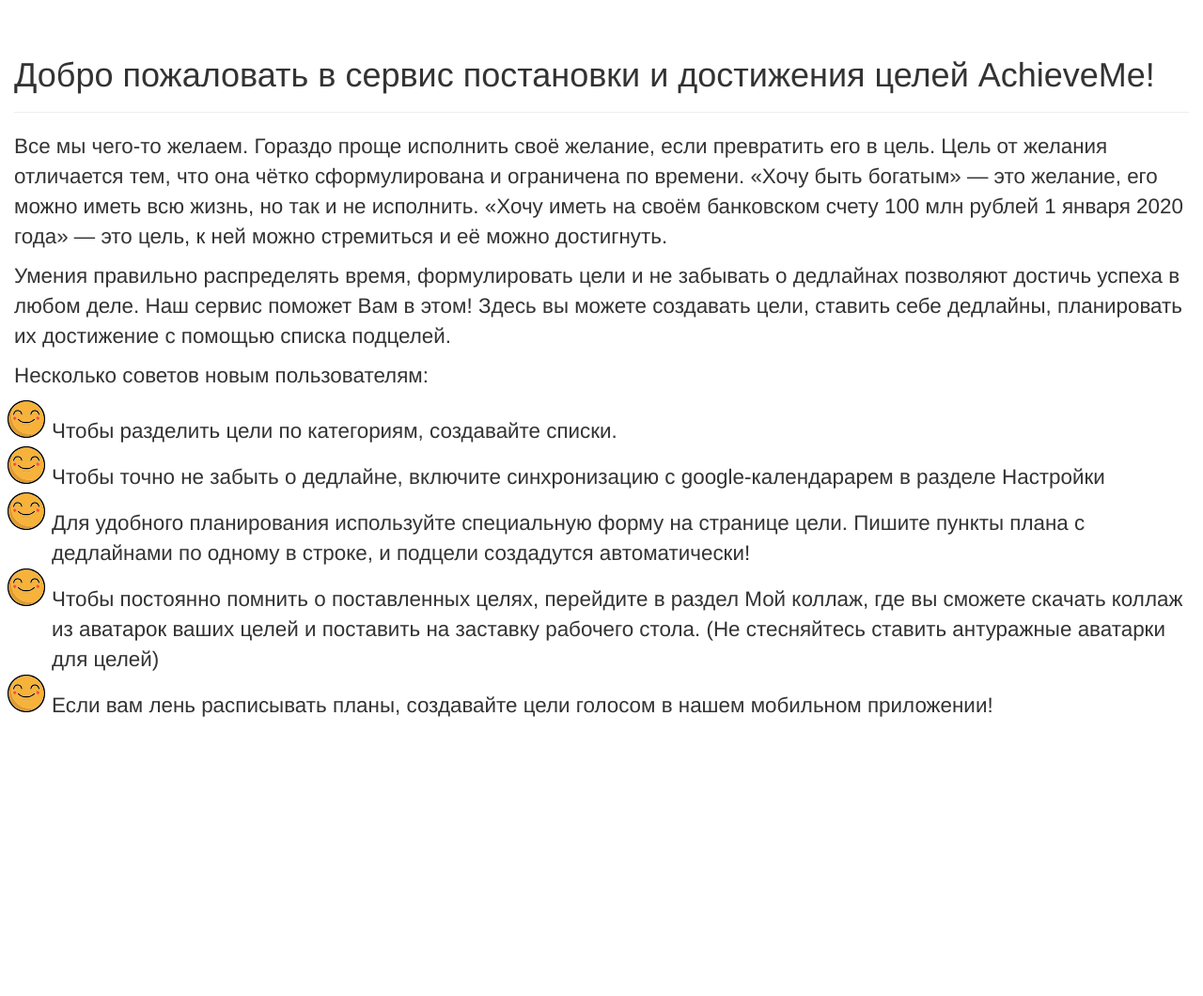
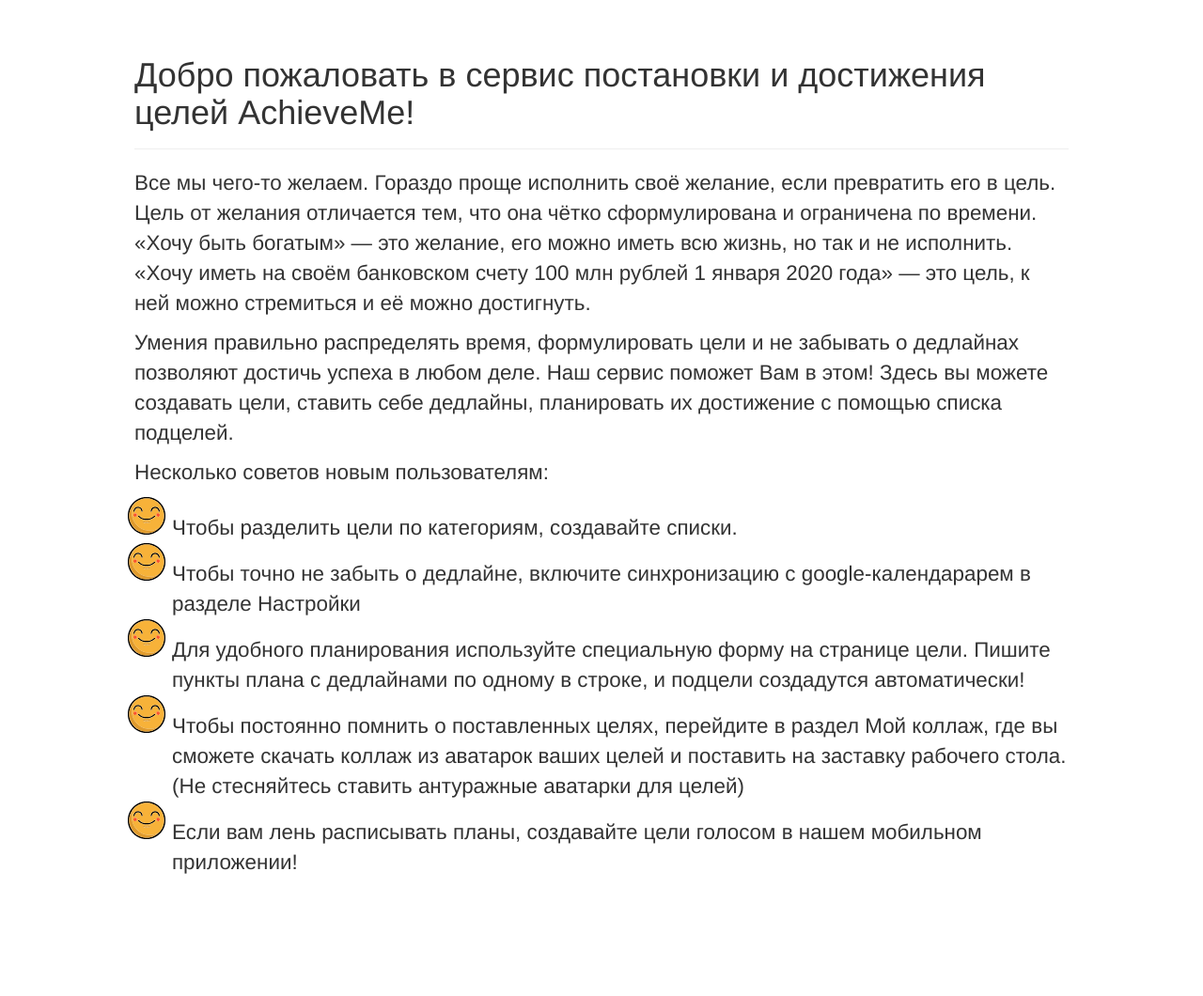
Before and after one commit to ksercs/AchieveMe, a Django app: page / in a window 1280 px wide. Shown: the part 86-1146 px from the top of the page at 94% size. Run offline with Django 3.2, Linux system fonts and the light colour scheme; some libraries are stand-ins or nearby versions.

Commit message:
Update base.html
new design

```diff
--- a/AchieveMe/app/templates/base.html
+++ b/AchieveMe/app/templates/base.html
@@ -78,7 +78,7 @@
         </nav>
       </div>
     </div>
-  <div class="container-fluid" style="height: 100%;">
+  <div class="container-fluid" style="height: 100%; width: 80%;">
     <div class="row">
 
       <!-- main part -->
```
